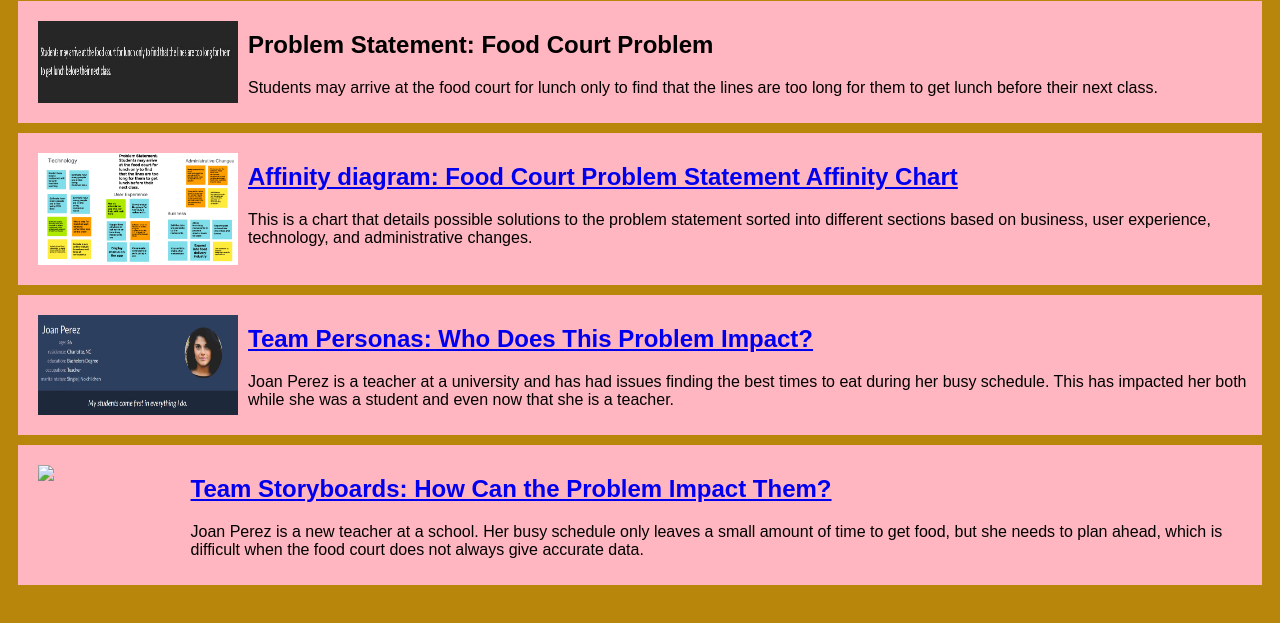
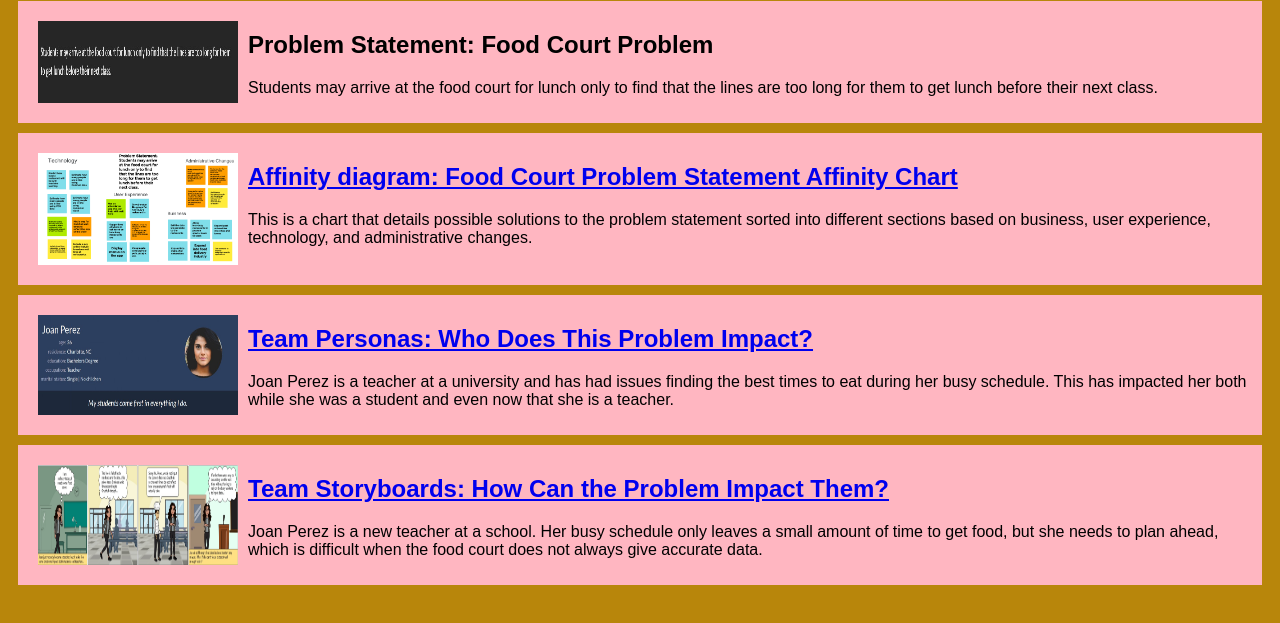
Before and after one commit to Xphalin/Xphalin.github.io, a plain HTML site: page index.html in a window 1280 px wide. Shown: the part 79-702 px from the top of the page. Drawn offline with Linux system fonts and the light colour scheme.

Commit message:
Update index.html

```diff
--- a/index.html
+++ b/index.html
@@ -37,7 +37,7 @@
     </section>
     <!--Storyboard Assignment-->
     <section class="assign">
-      <img src="Images/my.storyboard.jpg">
+      <img src="Images/my-storyboard.jpg">
       <section class="assign-det">
         <a href="Files/all-storyboards.pdf"><h2>Team Storyboards: How Can the Problem Impact Them? </h2></a>
         <p>
```
